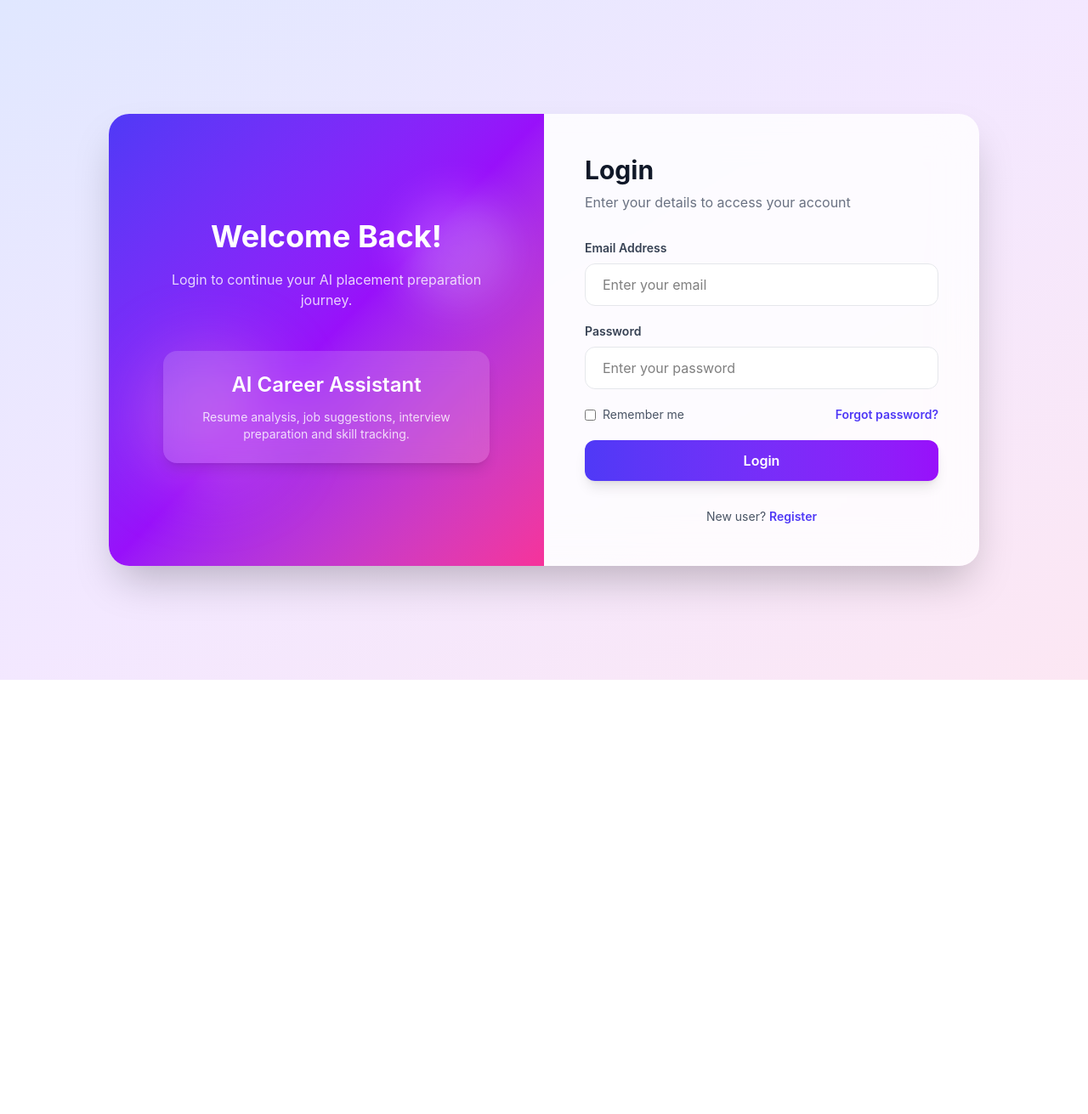
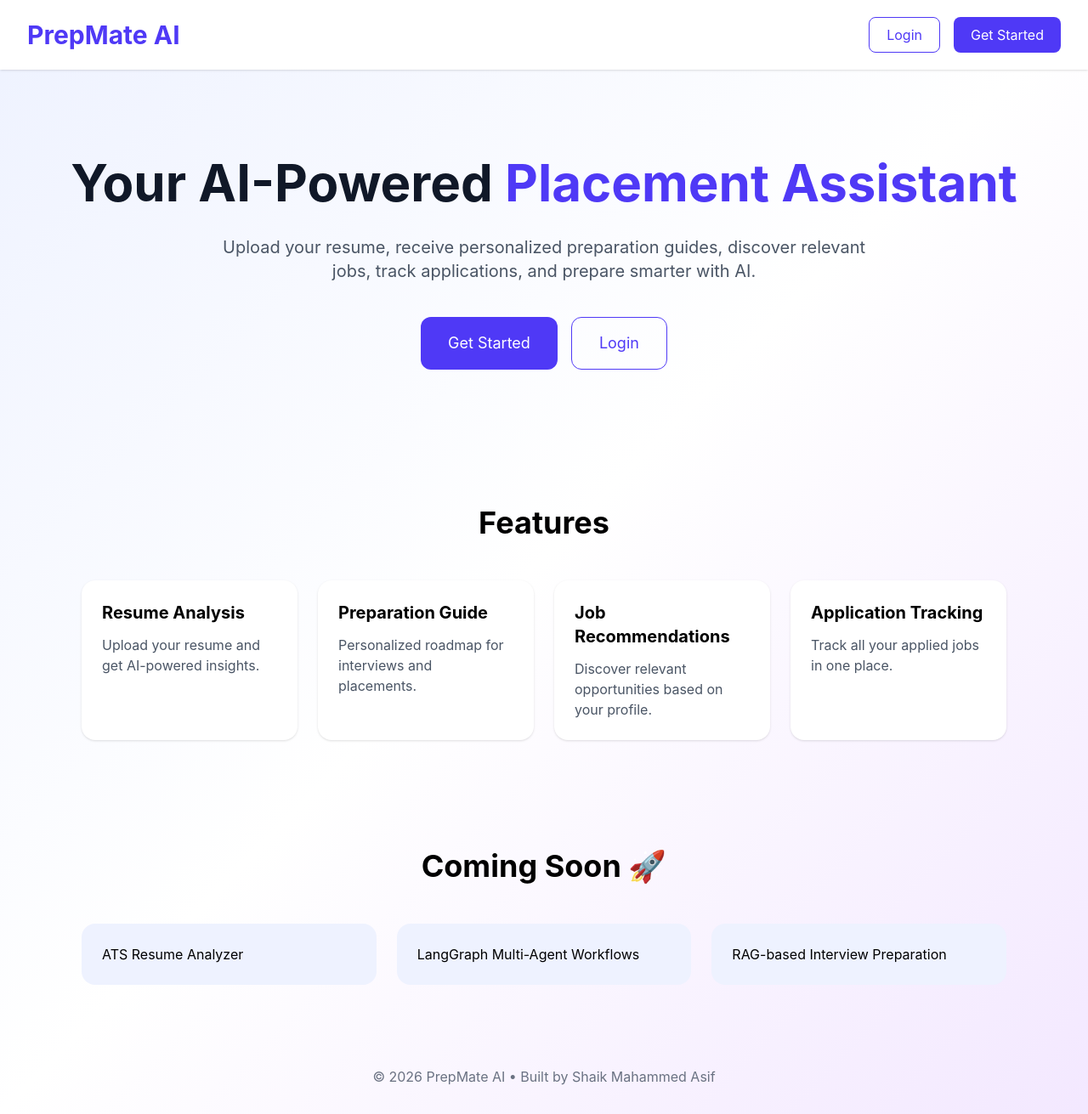
Before and after one commit to Asif0718/PrepMateAi-Frontend, a React (Vite) app: page / in a window 1280 px wide. Before the commit this address led to /login. Shown: the whole page at 85% size. Before the commit the page ends 800 px from the top, so only its background shows below. Built offline with nearby package versions, Linux system fonts and the light colour scheme.

Commit message:
Updated project

```diff
--- a/src/App.jsx
+++ b/src/App.jsx
@@ -1,6 +1,7 @@
 import { useEffect, useState } from "react";
 import { Routes, Route, Navigate } from "react-router-dom";
 
+import Home from "./pages/Home";
 import Login from "./pages/Login";
 import Register from "./pages/Register";
 import Dashboard from "./pages/Dashboard";
@@ -30,11 +31,10 @@
 
   return (
     <Routes>
-      <Route
-        path="/"
-        element={<Navigate to={isLoggedIn ? "/dashboard" : "/login"} replace />}
-      />
+      {/* Public Home Page */}
+      <Route path="/" element={<Home />} />
 
+      {/* Auth Pages */}
       <Route
         path="/login"
         element={isLoggedIn ? <Navigate to="/dashboard" replace /> : <Login />}
@@ -47,6 +47,7 @@
         }
       />
 
+      {/* Protected Pages */}
       <Route
         path="/dashboard"
         element={isLoggedIn ? <Dashboard /> : <Navigate to="/login" replace />}
--- a/src/components/Nav.jsx
+++ b/src/components/Nav.jsx
@@ -18,13 +18,11 @@
   const navigate = useNavigate();
 
   const logout = () => {
-    localStorage.removeItem("token");
-    localStorage.removeItem("preparationGuide");
-    localStorage.removeItem("user");
+    localStorage.clear();
 
-    window.dispatchEvent(new Event("authChange"));
+    console.log("TOKEN AFTER LOGOUT:", localStorage.getItem("token"));
 
-    navigate("/login", { replace: true });
+    window.location.href = "/";
   };
 
   return (
--- /dev/null
+++ b/src/pages/Home.jsx
@@ -0,0 +1,134 @@
+import { useNavigate } from "react-router-dom";
+
+function Home() {
+  const navigate = useNavigate();
+
+  return (
+    <div className="min-h-screen bg-gradient-to-br from-indigo-50 via-white to-purple-100">
+      {/* Navbar */}
+      <nav className="flex justify-between items-center px-8 py-5 bg-white shadow-sm">
+        <h1 className="text-3xl font-bold text-indigo-600">
+          PrepMate AI
+        </h1>
+
+        <div className="flex gap-4">
+          <button
+            onClick={() => navigate("/login")}
+            className="px-5 py-2 rounded-lg border border-indigo-600 text-indigo-600 hover:bg-indigo-50"
+          >
+            Login
+          </button>
+
+          <button
+            onClick={() => navigate("/register")}
+            className="px-5 py-2 rounded-lg bg-indigo-600 text-white hover:bg-indigo-700"
+          >
+            Get Started
+          </button>
+        </div>
+      </nav>
+
+      {/* Hero Section */}
+      <section className="max-w-7xl mx-auto px-8 py-24 text-center">
+        <h1 className="text-6xl font-bold text-gray-900 leading-tight">
+          Your AI-Powered
+          <span className="text-indigo-600"> Placement Assistant</span>
+        </h1>
+
+        <p className="mt-6 text-xl text-gray-600 max-w-3xl mx-auto">
+          Upload your resume, receive personalized preparation guides,
+          discover relevant jobs, track applications, and prepare smarter
+          with AI.
+        </p>
+
+        <div className="mt-10 flex justify-center gap-4">
+          <button
+            onClick={() => navigate("/register")}
+            className="bg-indigo-600 text-white px-8 py-4 rounded-xl text-lg hover:bg-indigo-700"
+          >
+            Get Started
+          </button>
+
+          <button
+            onClick={() => navigate("/login")}
+            className="border border-indigo-600 text-indigo-600 px-8 py-4 rounded-xl text-lg hover:bg-indigo-50"
+          >
+            Login
+          </button>
+        </div>
+      </section>
+
+      {/* Features */}
+      <section className="max-w-6xl mx-auto px-8 py-16">
+        <h2 className="text-4xl font-bold text-center mb-12">
+          Features
+        </h2>
+
+        <div className="grid md:grid-cols-4 gap-6">
+          <div className="bg-white p-6 rounded-2xl shadow">
+            <h3 className="font-bold text-xl mb-3">
+              Resume Analysis
+            </h3>
+            <p className="text-gray-600">
+              Upload your resume and get AI-powered insights.
+            </p>
+          </div>
+
+          <div className="bg-white p-6 rounded-2xl shadow">
+            <h3 className="font-bold text-xl mb-3">
+              Preparation Guide
+            </h3>
+            <p className="text-gray-600">
+              Personalized roadmap for interviews and placements.
+            </p>
+          </div>
+
+          <div className="bg-white p-6 rounded-2xl shadow">
+            <h3 className="font-bold text-xl mb-3">
+              Job Recommendations
+            </h3>
+            <p className="text-gray-600">
+              Discover relevant opportunities based on your profile.
+            </p>
+          </div>
+
+          <div className="bg-white p-6 rounded-2xl shadow">
+            <h3 className="font-bold text-xl mb-3">
+              Application Tracking
+            </h3>
+            <p className="text-gray-600">
+              Track all your applied jobs in one place.
+            </p>
+          </div>
+        </div>
+      </section>
+
+      {/* Future Features */}
+      <section className="max-w-6xl mx-auto px-8 py-16">
+        <h2 className="text-4xl font-bold text-center mb-12">
+          Coming Soon 🚀
+        </h2>
+
+        <div className="grid md:grid-cols-3 gap-6">
+          <div className="bg-indigo-50 p-6 rounded-2xl">
+            ATS Resume Analyzer
+          </div>
+
+          <div className="bg-indigo-50 p-6 rounded-2xl">
+            LangGraph Multi-Agent Workflows
+          </div>
+
+          <div className="bg-indigo-50 p-6 rounded-2xl">
+            RAG-based Interview Preparation
+          </div>
+        </div>
+      </section>
+
+      <footer className="text-center py-8 text-gray-500">
+        © 2026 PrepMate AI • Built by Shaik Mahammed Asif
+      </footer>
+    </div>
+  );
+}
+
+export default Home;
--- a/src/pages/Login.jsx
+++ b/src/pages/Login.jsx
@@ -1,14 +1,22 @@
 import { useState } from "react";
-import { Link } from "react-router-dom";
+import { Link, useNavigate } from "react-router-dom";
 import API from "../api";
-import Nav from "../components/Nav";
 
 function Login() {
-  const [form, setForm] = useState({ email: "", password: "" });
+  const [form, setForm] = useState({
+    email: "",
+    password: "",
+  });
+
   const [loading, setLoading] = useState(false);
 
+  const navigate = useNavigate();
+
   const handleChange = (e) => {
-    setForm({ ...form, [e.target.name]: e.target.value });
+    setForm({
+      ...form,
+      [e.target.name]: e.target.value,
+    });
   };
 
   const handleLogin = async (e) => {
@@ -20,8 +28,12 @@
 
       if (res.data.token) {
         localStorage.setItem("token", res.data.token);
+
+        window.dispatchEvent(new Event("authChange"));
+
         alert("Login successful");
-        window.location.href = "/dashboard";
+
+        navigate("/dashboard");
       } else {
         alert("Token not received from backend");
       }
@@ -37,8 +49,7 @@
     <div className="min-h-screen flex items-center justify-center bg-gradient-to-br from-indigo-100 via-purple-100 to-pink-100 px-4">
       <div className="w-full max-w-5xl bg-white/80 backdrop-blur-xl rounded-3xl shadow-2xl overflow-hidden grid md:grid-cols-2">
 
-        {/* Left Design Section */}
-        {/* Left Design Section */}
+        {/* Left Section */}
         <div className="hidden md:flex relative bg-gradient-to-br from-indigo-600 via-purple-600 to-pink-500 p-10 text-white flex-col items-center justify-center text-center">
           <div className="absolute top-24 right-10 w-32 h-32 bg-white/20 rounded-full blur-xl"></div>
           <div className="absolute bottom-24 left-10 w-40 h-40 bg-pink-300/30 rounded-full blur-2xl"></div>
@@ -53,9 +64,13 @@
             </p>
 
             <div className="mt-12 bg-white/15 backdrop-blur-md rounded-2xl p-6 shadow-lg">
-      <h2 className="text-2xl font-semibold">AI Career Assistant</h2>
+              <h2 className="text-2xl font-semibold">
+                AI Career Assistant
+              </h2>
+
               <p className="mt-3 text-sm text-white/80">
-        Resume analysis, job suggestions, interview preparation and skill tracking.
+                Resume analysis, job suggestions, interview preparation and
+                skill tracking.
               </p>
             </div>
           </div>
@@ -64,17 +79,22 @@
         {/* Login Form */}
         <div className="p-8 sm:p-12">
           <div className="mb-8">
-            <h2 className="text-3xl font-bold text-gray-900">Login</h2>
+            <h2 className="text-3xl font-bold text-gray-900">
+              Login
+            </h2>
+
             <p className="text-gray-500 mt-2">
               Enter your details to access your account
             </p>
           </div>
 
           <form onSubmit={handleLogin} className="space-y-5">
+
             <div>
               <label className="block text-sm font-semibold text-gray-700 mb-2">
                 Email Address
               </label>
+
               <input
                 name="email"
                 type="email"
@@ -90,6 +110,7 @@
               <label className="block text-sm font-semibold text-gray-700 mb-2">
                 Password
               </label>
+
               <input
                 name="password"
                 type="password"
@@ -103,11 +124,17 @@
 
             <div className="flex items-center justify-between text-sm">
               <label className="flex items-center gap-2 text-gray-600">
-                <input type="checkbox" className="accent-indigo-600" />
+                <input
+                  type="checkbox"
+                  className="accent-indigo-600"
+                />
                 Remember me
               </label>
 
-              <a href="#" className="text-indigo-600 font-semibold hover:underline">
+              <a
+                href="#"
+                className="text-indigo-600 font-semibold hover:underline"
+              >
                 Forgot password?
               </a>
             </div>
@@ -119,6 +146,7 @@
             >
               {loading ? "Logging in..." : "Login"}
             </button>
+
           </form>
 
           <p className="text-center text-sm text-gray-600 mt-8">
@@ -131,6 +159,7 @@
             </Link>
           </p>
         </div>
+
       </div>
     </div>
   );
```
Lines whose indentation alone changed are shown as unchanged.
